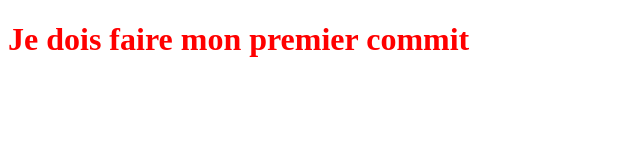
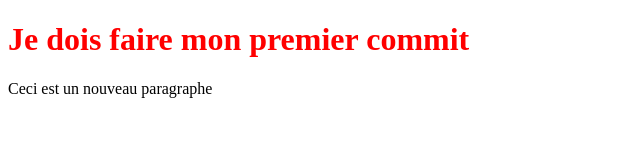
Before and after one commit to Naljorpa/web2, a plain HTML site: page index.html in a window 1280 px wide. Shown: the whole page, without its empty margins (0-640 px from the left). Drawn offline with Linux system fonts and the light colour scheme.

Commit message:
Ajout d'un nouveau paragraphe

```diff
--- a/index.html
+++ b/index.html
@@ -9,5 +9,6 @@
 </head>
 <body>
     <h1>Je dois faire mon premier commit</h1>
+    <p>Ceci est un nouveau paragraphe</p>
 </body>
 </html>
```
